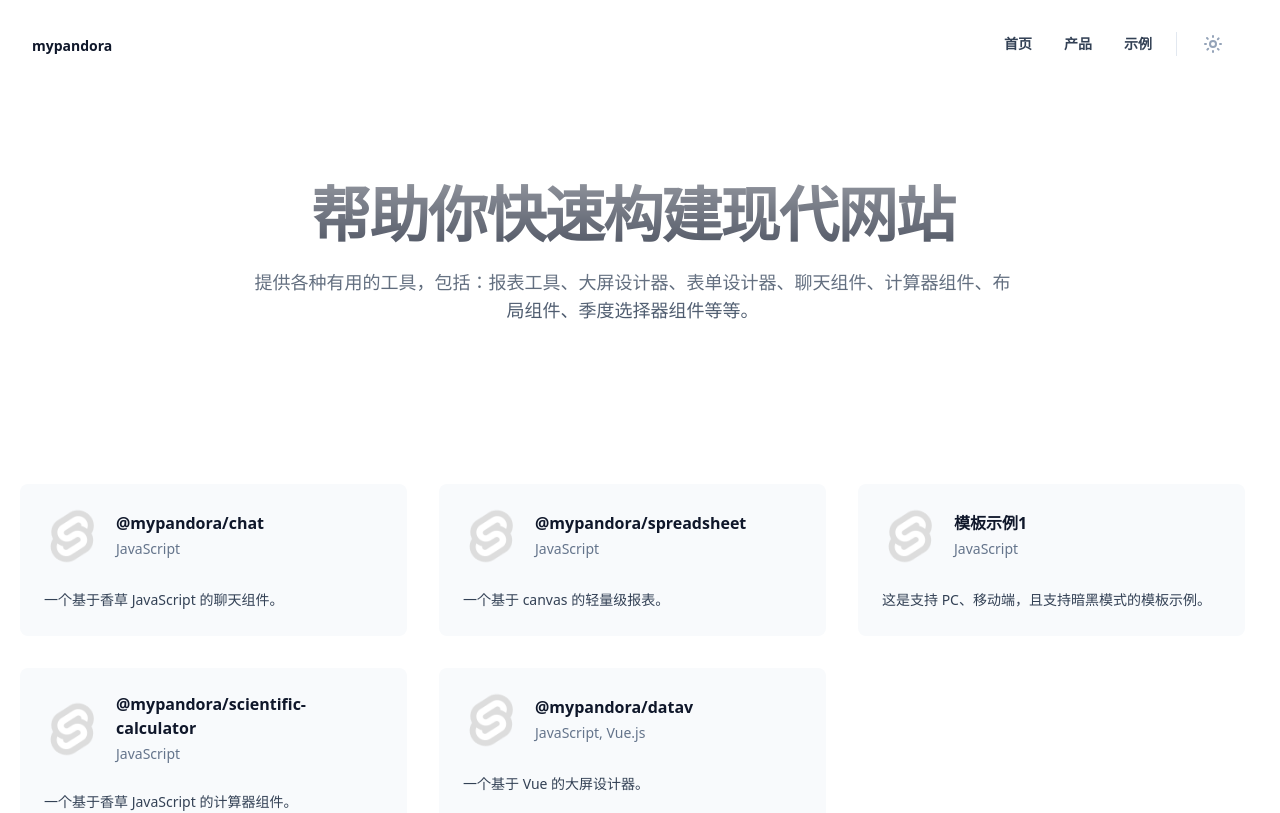
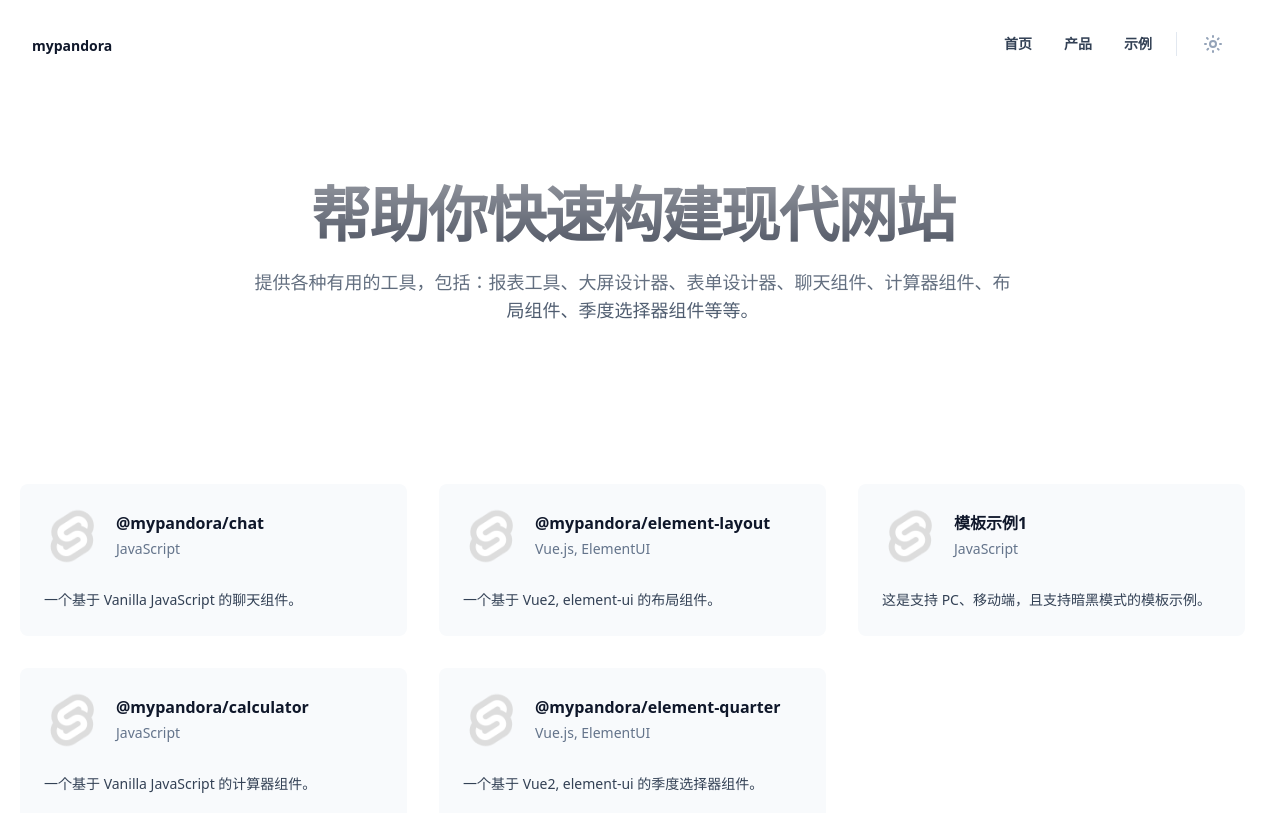
Before and after one commit to mypandora/mypandora.github.io, a SvelteKit app: page / in a window 1280 px wide. Shown: the top 813 px of the page. Built offline with nearby package versions, Linux system fonts and the light colour scheme.

Commit message:
refactor: 调整数据位置

```diff
--- a/src/routes/+page.svelte
+++ b/src/routes/+page.svelte
@@ -2,54 +2,54 @@
   let components = [
     {
       name: '@mypandora/chat',
-      description: '一个基于香草 JavaScript 的聊天组件。',
+      description: '一个基于 Vanilla JavaScript 的聊天组件。',
       link: 'https://github.com/mypandora/chat',
       image: '/favicon.png',
       stack: 'JavaScript'
     },
     {
-      name: '@mypandora/scientific-calculator',
-      description: '一个基于香草 JavaScript 的计算器组件。',
-      link: 'https://github.com/mypandora/scientific-calculator',
+      name: '@mypandora/calculator',
+      description: '一个基于 Vanilla JavaScript 的计算器组件。',
+      link: 'https://github.com/mypandora/calculator',
       image: '/favicon.png',
       stack: 'JavaScript'
     },
-    {
-      name: '@mypandora/layout',
-      description: '一个基于 Vue 的布局组件。',
-      link: 'https://github.com/mypandora/layout',
-      image: '/favicon.png',
-      stack: 'JavaScript, Vue.js'
-    },
-    {
-      name: '@mypandora/quarter',
-      description: '一个基于 Vue 的季度选择器组件。',
-      link: 'https://github.com/mypandora/quarter',
-      image: '/favicon.png',
-      stack: 'JavaScript, Vue.js, ElementUI'
-    },
-    {
-      name: '@mypandora/element-select',
-      description: '一个基于 Vue 的下拉框单选按钮组件。',
-      link: 'https://github.com/mypandora/element-select',
-      image: '/favicon.png',
-      stack: 'JavaScript, Vue.js, ElementUI'
-    }
-  ];
-  let products = [
     {
       name: '@mypandora/spreadsheet',
       description: '一个基于 canvas 的轻量级报表。',
       link: 'https://github.com/mypandora/spreadsheet',
       image: '/favicon.png',
       stack: 'JavaScript'
+    }
+  ];
+  let products = [
+    {
+      name: '@mypandora/element-layout',
+      description: '一个基于 Vue2, element-ui 的布局组件。',
+      link: 'https://github.com/mypandora/element-layout',
+      image: '/favicon.png',
+      stack: 'Vue.js, ElementUI'
+    },
+    {
+      name: '@mypandora/element-quarter',
+      description: '一个基于 Vue2, element-ui 的季度选择器组件。',
+      link: 'https://github.com/mypandora/element-quarter',
+      image: '/favicon.png',
+      stack: 'Vue.js, ElementUI'
+    },
+    {
+      name: '@mypandora/element-select',
+      description: '一个基于 Vue2, element-ui 的下拉框单选按钮组件。',
+      link: 'https://github.com/mypandora/element-select',
+      image: '/favicon.png',
+      stack: 'Vue.js, ElementUI'
     },
     {
       name: '@mypandora/datav',
       description: '一个基于 Vue 的大屏设计器。',
       link: 'https://github.com/mypandora/datav',
       image: '/favicon.png',
-      stack: 'JavaScript, Vue.js'
+      stack: 'Vue.js, ElementUI, Echarts'
     },
     {
       name: '@mypandora/form-designer',
```
